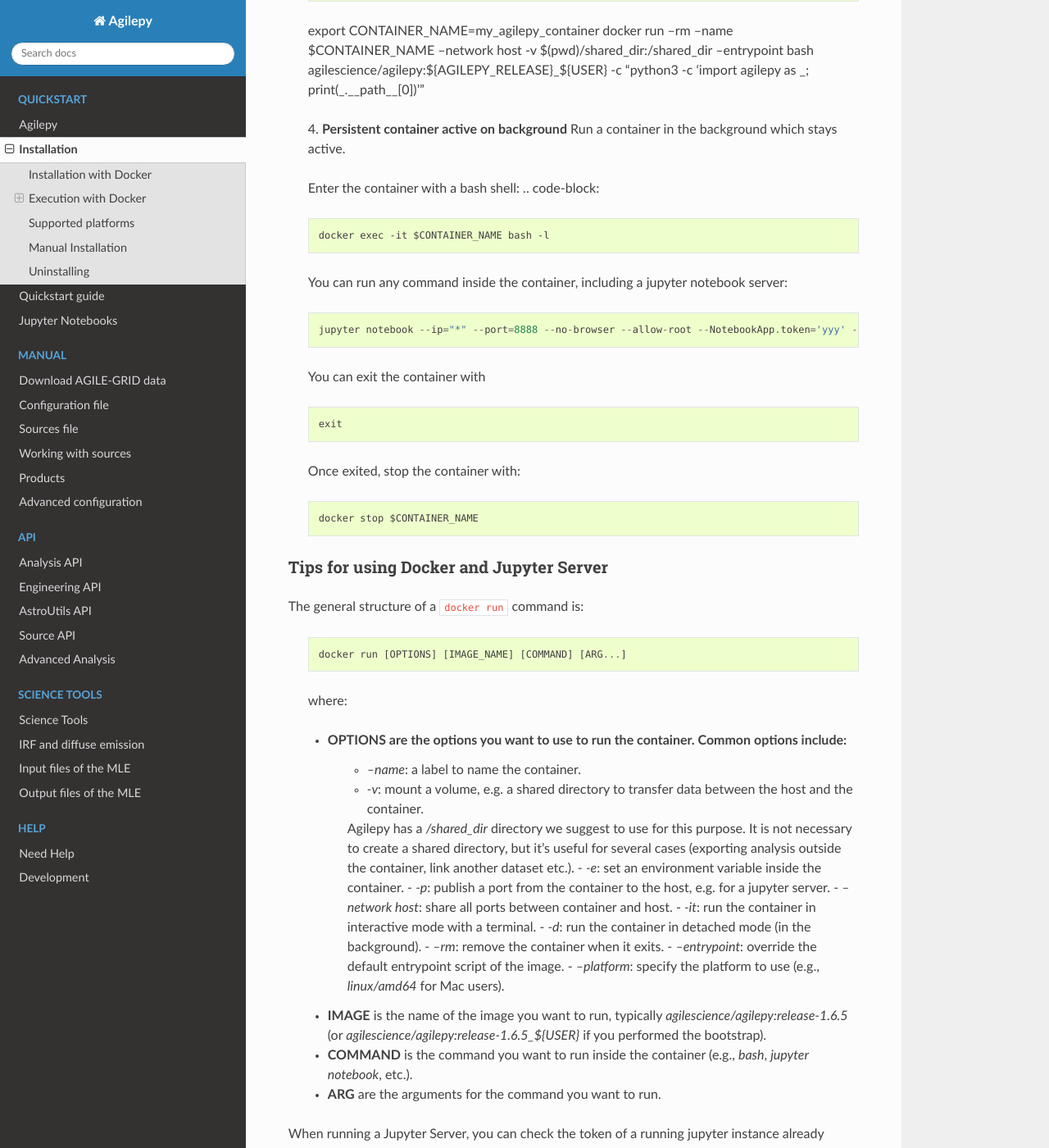
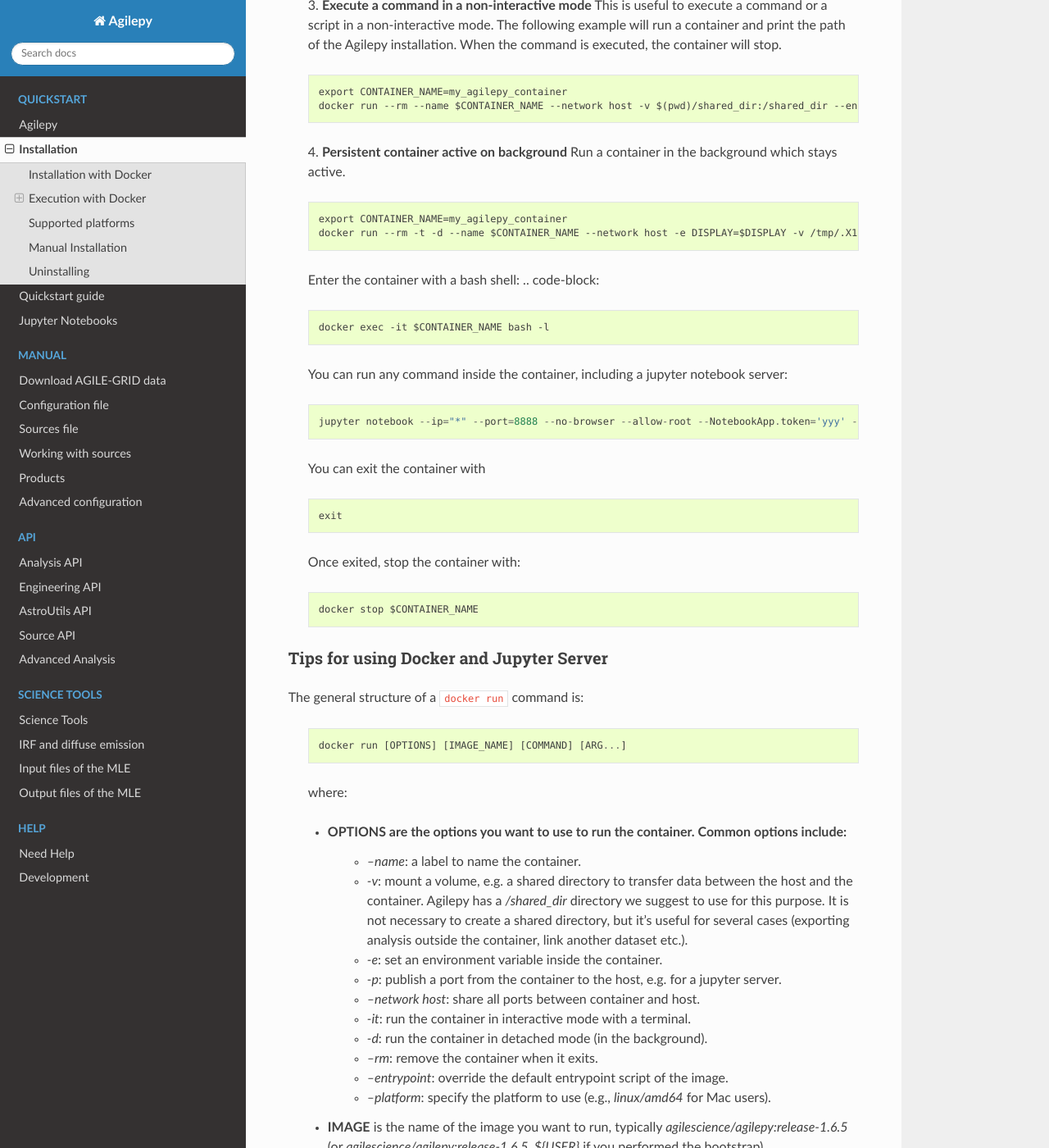
Before and after one commit to AGILESCIENCE/Agilepy, a Sphinx documentation site: the page built from docs/source/quickstart/installation.rst, in a window 1280 px wide and 1400 px high, scrolled down 2577 px. Shown: the whole window at 82% size. Built offline with Sphinx 7.4.7 and the Read the Docs theme 3.1.0, drawn with Linux system fonts in a browser that asks for light colours; some of the changed lines change nothing that is shown; some of the changed text lies outside the part shown.

Commit message:
indentation fixes in docs

```diff
--- a/docs/source/quickstart/installation.rst
+++ b/docs/source/quickstart/installation.rst
@@ -27,7 +27,7 @@
                 export AGILEPY_RELEASE=release-1.6.5
 
             You can find the available tags at `agilepy/tags <https://hub.docker.com/r/agilescience/agilepy/tags>`_.
-            If you are using a different tag, please replace ``AGILEPY_RELEASE`` with the actual tag you want to use (e.g. ``release-1.6.5``).
+            If you are using a different tag, please replace ``AGILEPY_RELEASE`` with the actual tag you want to use.
 
 
     * For Linux users:
@@ -56,10 +56,7 @@
 This is important to avoid permission issues when writing files in shared directories, and is especially important in shared machines with multiple users.
 To perform the bootstrap, you can use the `bootstrap.sh <https://github.com/AGILESCIENCE/Agilepy/blob/master/agilepy/scripts/bootstrap.sh>`_ script provided in the Agilepy repository.
 
-    * [*Skip if you have a Mac*] Download the `bootstrap.sh <https://github.com/AGILESCIENCE/Agilepy/blob/master/agilepy/scripts/bootstrap.sh>`_.
-    The script will create a new image, named ``agilescience/agilepy:${AGILEPY_RELEASE}_${USER}`` with the user ID inside the container matching your local user (``$USER``).
-    If you want to use the same image for multiple users in a shared machine, pass the `-d` option to duplicate the image instead of overwriting it.
-    In the latter case, the username will be appended to the image name.
+    * [*Skip if you have a Mac*] Download and execute the `bootstrap.sh <https://github.com/AGILESCIENCE/Agilepy/blob/master/agilepy/scripts/bootstrap.sh>`_. The script will create a new image, named ``agilescience/agilepy:${AGILEPY_RELEASE}_${USER}`` with the user ID inside the container matching your local user (``$USER``). If you want to use the same image for multiple users in a shared machine, pass the `-d` option to duplicate the image instead of overwriting it. In the latter case, the username will be appended to the image name.
 
 
         .. code-block::
@@ -92,6 +89,7 @@
     Please replace with the actual name of the image you want to use.
 
     .. code-block::
+
         export CONTAINER_NAME=my_agilepy_container
         docker run --rm -it --name $CONTAINER_NAME --network host -e DISPLAY=$DISPLAY -v /tmp/.X11-unix:/tmp/.X11-unix:rw -v $(pwd)/shared_dir:/shared_dir agilescience/agilepy:${AGILEPY_RELEASE}_${USER} bash -l
 
@@ -102,6 +100,7 @@
     This is similar to the previous example, but without the jupyter server.
 
     .. code-block::
+
         export CONTAINER_NAME=my_agilepy_container
         docker run --rm -it --name $CONTAINER_NAME --network host -e DISPLAY=$DISPLAY -v /tmp/.X11-unix:/tmp/.X11-unix:rw -v $(pwd)/shared_dir:/shared_dir --entrypoint bash agilescience/agilepy:${AGILEPY_RELEASE}_${USER} -l
 
@@ -112,8 +111,9 @@
     When the command is executed, the container will stop.
 
     .. code-block::
-    export CONTAINER_NAME=my_agilepy_container
-    docker run --rm --name $CONTAINER_NAME --network host -v $(pwd)/shared_dir:/shared_dir --entrypoint bash agilescience/agilepy:${AGILEPY_RELEASE}_${USER} -c "python3 -c 'import agilepy as _; print(_.__path__[0])'"
+
+        export CONTAINER_NAME=my_agilepy_container
+        docker run --rm --name $CONTAINER_NAME --network host -v $(pwd)/shared_dir:/shared_dir --entrypoint bash agilescience/agilepy:${AGILEPY_RELEASE}_${USER} -c "python3 -c 'import agilepy as _; print(_.__path__[0])'"
 
 
 
@@ -121,6 +121,7 @@
     Run a container in the background which stays active.
 
     .. code-block::
+
         export CONTAINER_NAME=my_agilepy_container
         docker run --rm -t -d --name $CONTAINER_NAME --network host -e DISPLAY=$DISPLAY -v /tmp/.X11-unix:/tmp/.X11-unix:rw -v $(pwd)/shared_dir:/shared_dir agilescience/agilepy:${AGILEPY_RELEASE}_${USER}
 
@@ -170,9 +171,7 @@
 
     - **OPTIONS** are the options you want to use to run the container. Common options include:
         - `--name`: a label to name the container.
-        - `-v`: mount a volume, e.g. a shared directory to transfer data between the host and the container.
-        Agilepy has a `/shared_dir` directory we suggest to use for this purpose.
-        It is not necessary to create a shared directory, but it's useful for several cases (exporting analysis outside the container, link another dataset etc.).
+        - `-v`: mount a volume, e.g. a shared directory to transfer data between the host and the container. Agilepy has a `/shared_dir` directory we suggest to use for this purpose. It is not necessary to create a shared directory, but it's useful for several cases (exporting analysis outside the container, link another dataset etc.).
         - `-e`: set an environment variable inside the container.
         - `-p`: publish a port from the container to the host, e.g. for a jupyter server.
         - `--network host`: share all ports between container and host.
```
